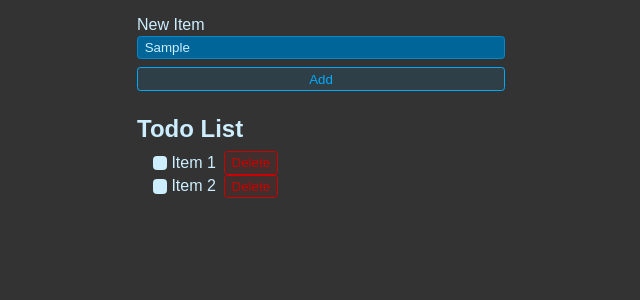
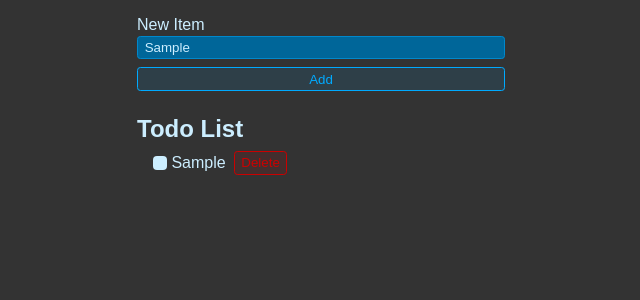
Before and after one commit to Mohamed-Aziz-Mhadhbi/ToDoListReactJsVite, a React (Vite) app: page / in a window 1280 px wide. Both pictures are taken after typing "Sample" into the empty fields and a click on the button "Add". Shown: the top 300 px of the page, without its empty margins (319-959 px from the left). Built offline with nearby package versions, Linux system fonts and the light colour scheme.

Commit message:
adding key to the element li

```diff
--- a/src/App.jsx
+++ b/src/App.jsx
@@ -19,20 +19,18 @@
       </form>
       <h1 className="header">Todo List</h1>
       <ul className="list">
-        <li>
-          <label>
-            <input type="checkbox" />
-            Item 1
-          </label>
-          <button className="btn btn-danger">Delete</button>
-        </li>
-        <li>
-          <label>
-            <input type="checkbox" />
-            Item 2
-          </label>
-          <button className="btn btn-danger">Delete</button>
-        </li>
+        {todos.map(todo => {
+          return (
+          <li key={todo.id}>
+            <label>
+              <input type="checkbox" checked={todo.completed} />
+              {todo.title}
+            </label>
+            <button className="btn btn-danger">Delete</button>
+          </li>)
+
+        })}
+
       </ul>
     </>
   )
```
